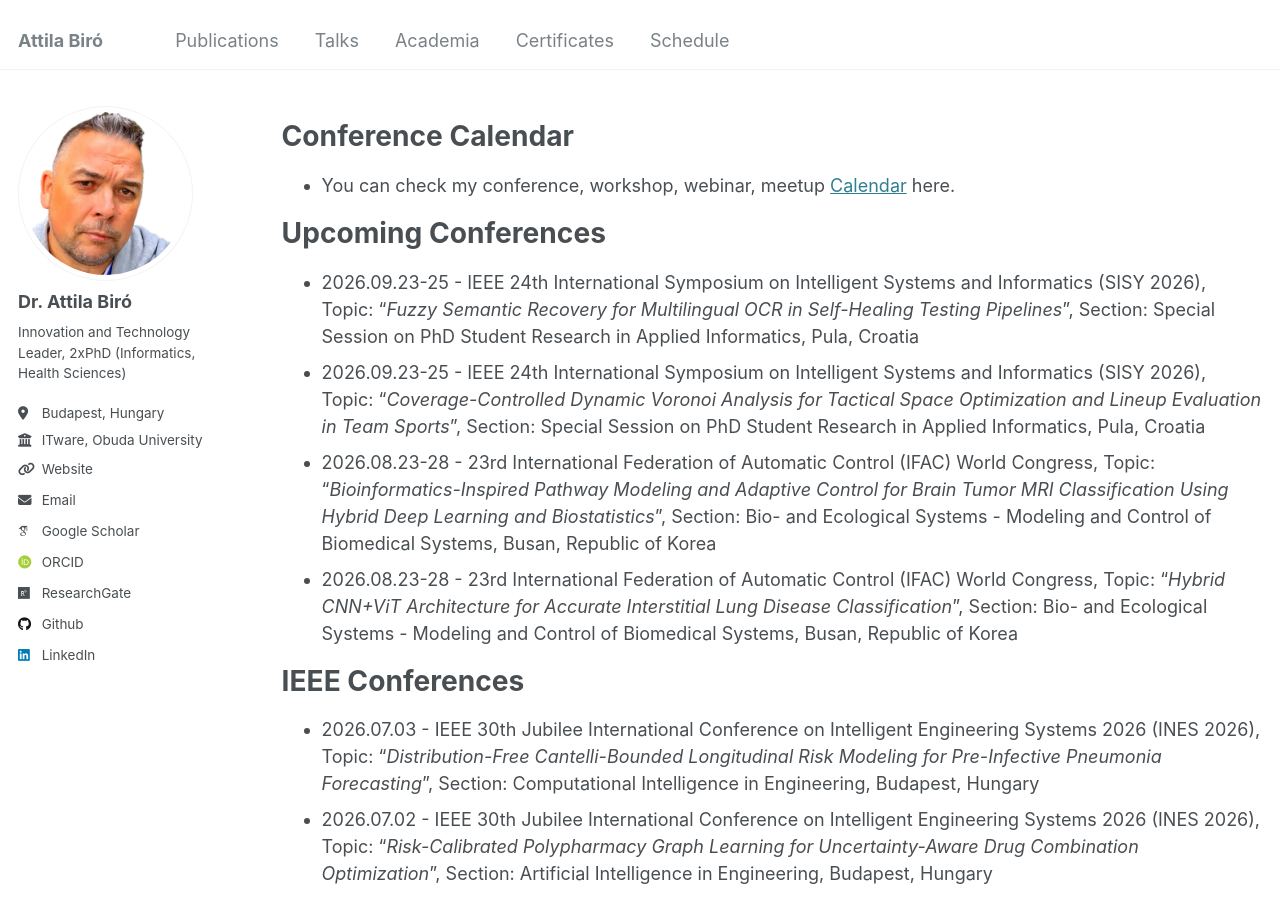
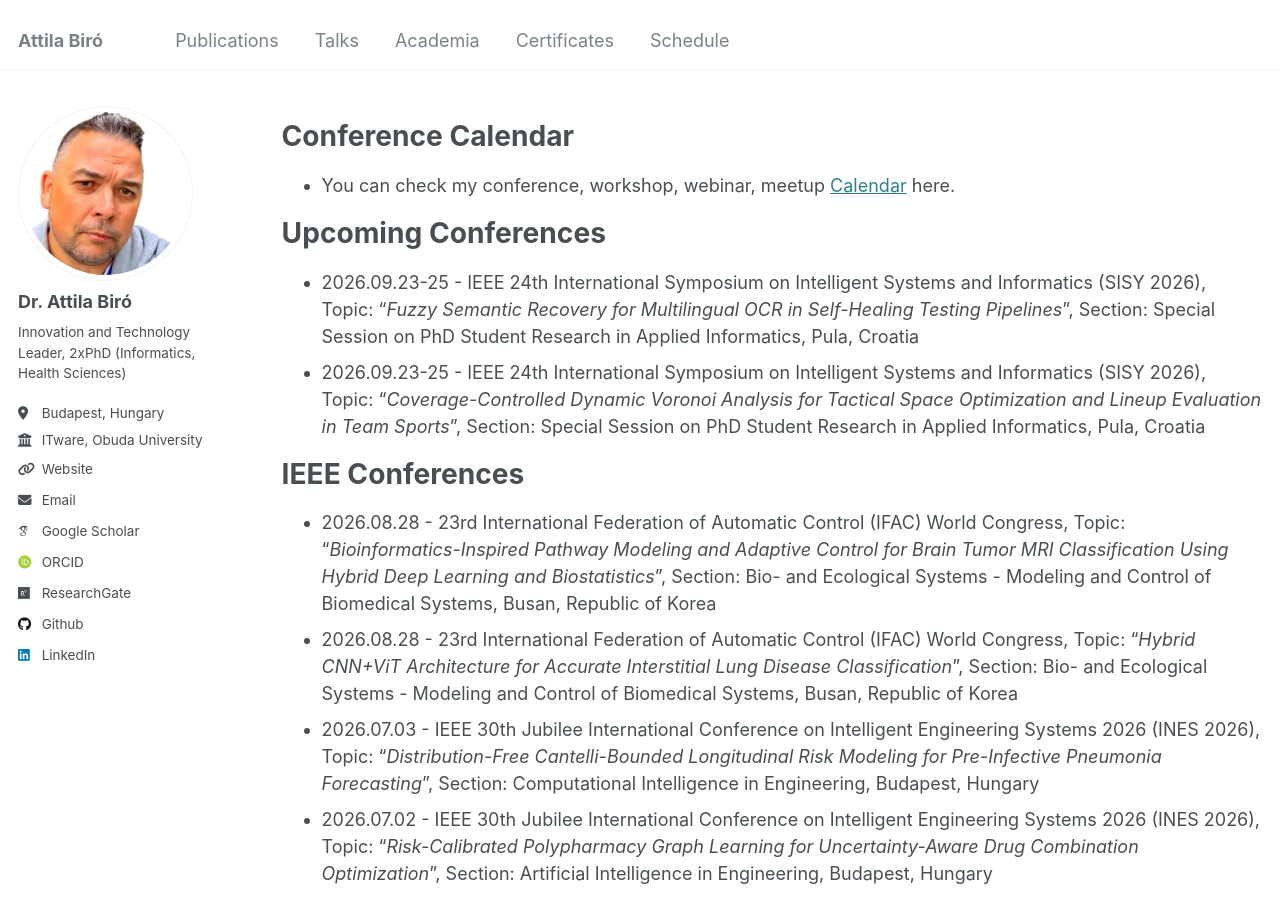
Before and after one commit to biroka/biroka.github.io, a Jekyll site: the page built from _pages/talks.md, in a window 1280 px wide and 900 px high. Built offline with Jekyll 4.4.1, drawn with Linux system fonts in a browser that asks for light colours; some web fonts are replaced.

Commit message:
Reorganize upcoming conferences and IEEE conferences

```diff
--- a/_pages/talks.md
+++ b/_pages/talks.md
@@ -13,11 +13,12 @@ Upcoming Conferences
 ======
 * 2026.09.23-25 - IEEE 24th International Symposium on Intelligent Systems and Informatics (SISY 2026), Topic: "_Fuzzy Semantic Recovery for Multilingual OCR in Self-Healing Testing Pipelines_", Section: Special Session on PhD Student Research in Applied Informatics, Pula, Croatia
 * 2026.09.23-25 - IEEE 24th International Symposium on Intelligent Systems and Informatics (SISY 2026), Topic: "_Coverage-Controlled Dynamic Voronoi Analysis for Tactical Space Optimization and Lineup Evaluation in Team Sports_", Section: Special Session on PhD Student Research in Applied Informatics, Pula, Croatia
-* 2026.08.23-28 - 23rd International Federation of Automatic Control (IFAC) World Congress, Topic: "_Bioinformatics-Inspired Pathway Modeling and Adaptive Control for Brain Tumor MRI Classification Using Hybrid Deep Learning and Biostatistics_", Section: Bio- and Ecological Systems - Modeling and Control of Biomedical Systems, Busan, Republic of Korea
-* 2026.08.23-28 - 23rd International Federation of Automatic Control (IFAC) World Congress, Topic: "_Hybrid CNN+ViT Architecture for Accurate Interstitial Lung Disease Classification_", Section: Bio- and Ecological Systems - Modeling and Control of Biomedical Systems, Busan, Republic of Korea
+
 
 IEEE Conferences
 ======
+* 2026.08.28 - 23rd International Federation of Automatic Control (IFAC) World Congress, Topic: "_Bioinformatics-Inspired Pathway Modeling and Adaptive Control for Brain Tumor MRI Classification Using Hybrid Deep Learning and Biostatistics_", Section: Bio- and Ecological Systems - Modeling and Control of Biomedical Systems, Busan, Republic of Korea
+* 2026.08.28 - 23rd International Federation of Automatic Control (IFAC) World Congress, Topic: "_Hybrid CNN+ViT Architecture for Accurate Interstitial Lung Disease Classification_", Section: Bio- and Ecological Systems - Modeling and Control of Biomedical Systems, Busan, Republic of Korea
 * 2026.07.03 - IEEE 30th Jubilee International Conference on Intelligent Engineering Systems 2026 (INES 2026), Topic: "_Distribution-Free Cantelli-Bounded Longitudinal Risk Modeling for Pre-Infective Pneumonia Forecasting_", Section: Computational Intelligence in Engineering, Budapest, Hungary
 * 2026.07.02 - IEEE 30th Jubilee International Conference on Intelligent Engineering Systems 2026 (INES 2026), Topic: "_Risk-Calibrated Polypharmacy Graph Learning for Uncertainty-Aware Drug Combination Optimization_", Section: Artificial Intelligence in Engineering, Budapest, Hungary
 * 2026.04.21 - IEEE 13th International Joint Conference on Cybernetics and Computational Cybernetics, Cyber-Medical Systems (ICCC 2026), Topic: "_Risk-Aware Genetic Algorithms for Reliable Triathlon Relays: A Cantelli-Regularized Applied Mathematics Pipeline_", Satellite workshop nearby Uluru, Australia
```
